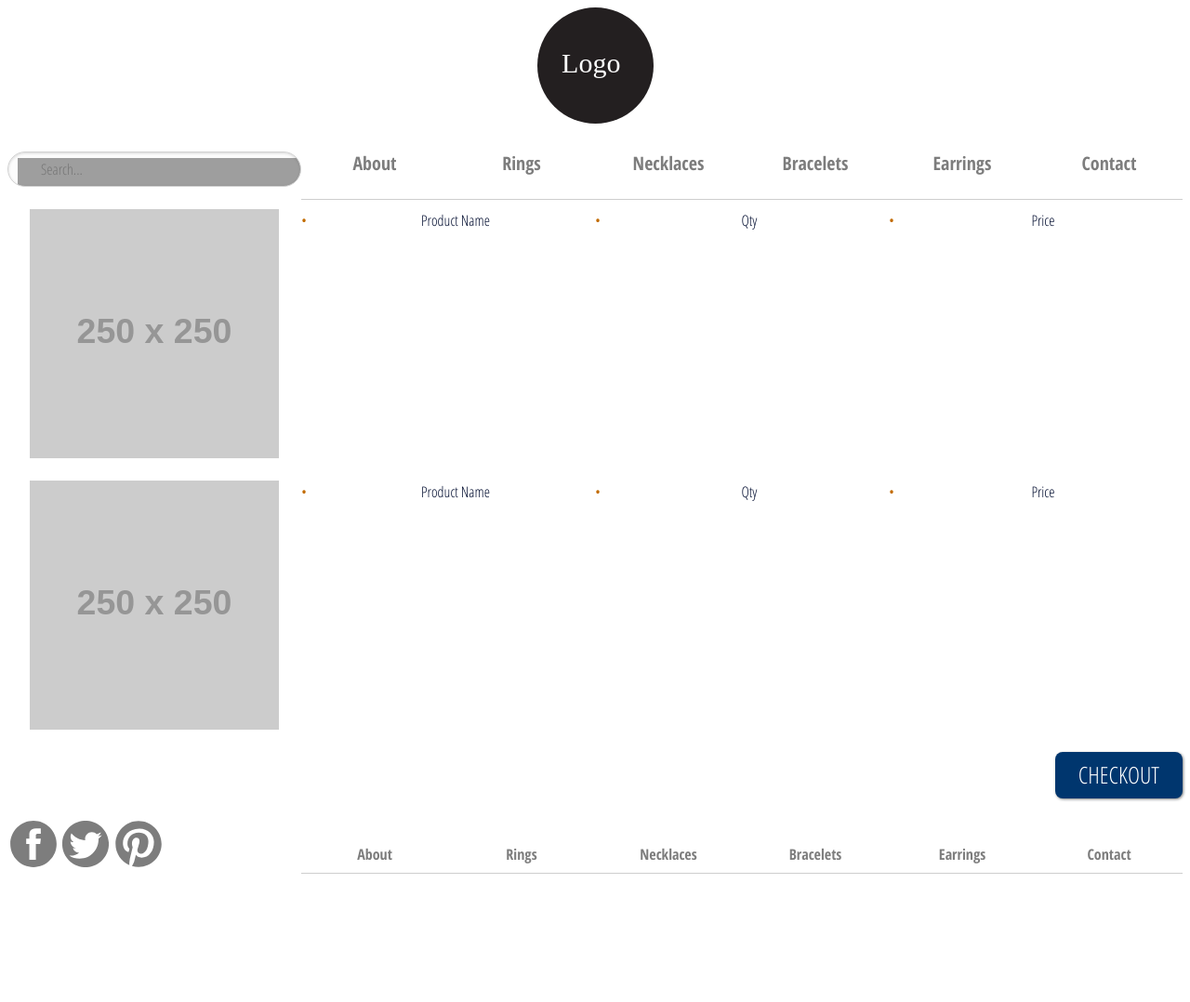
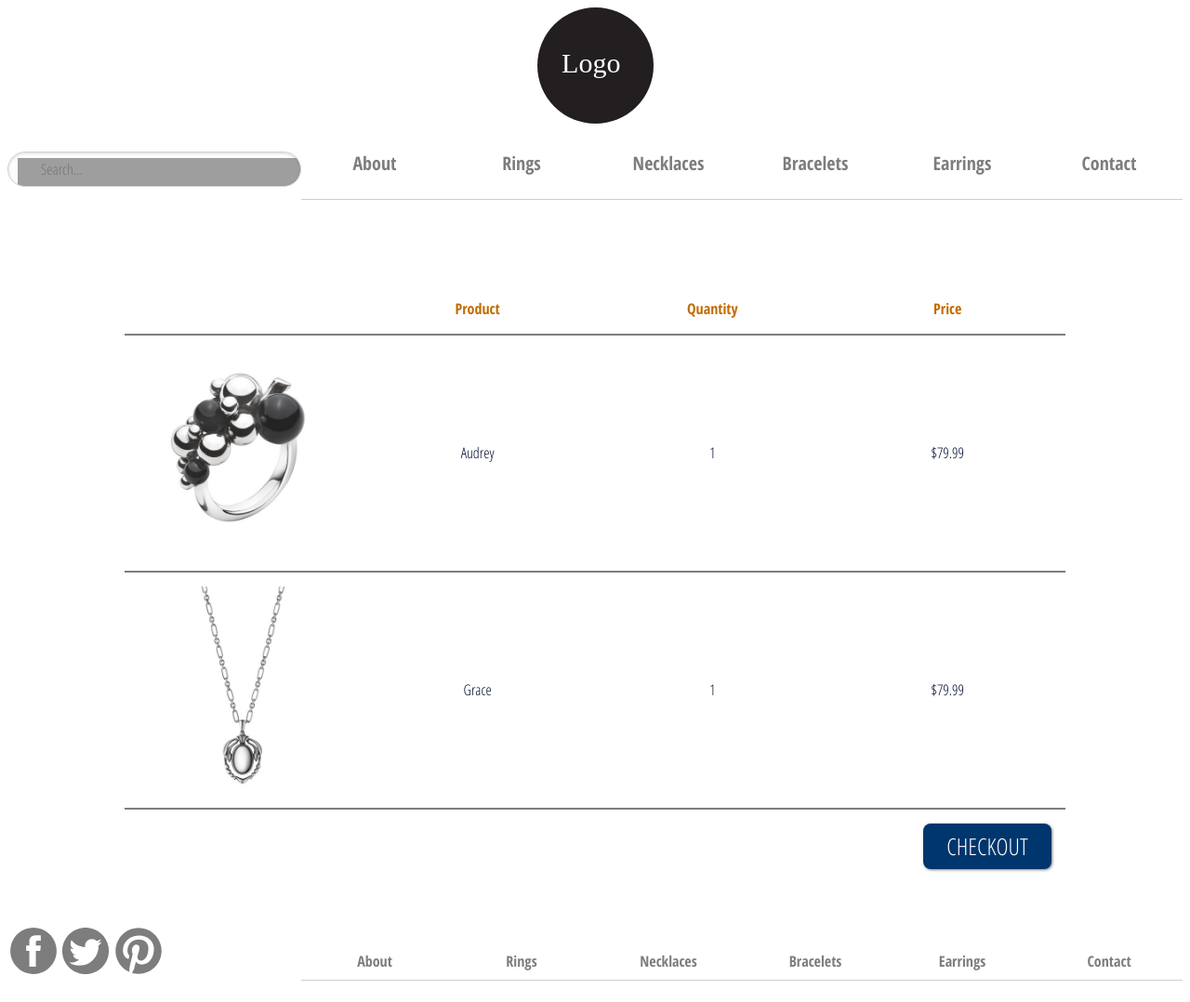
Before and after one commit to kaylaaraujo/ecommerce-website, a Jekyll site: the page built from cart.html, in a window 1280 px wide. Shown: the whole page at 93% size. Built offline with Jekyll 4.4.1, drawn with Linux system fonts in a browser that asks for light colours; Markdown is read by kramdown in place of the engine named in the settings; before the commit the page ends 963 px from its top, so only the background shows below that; grey boxes are pictures that could not be loaded.

Commit message:
styled cart using table

```diff
--- a/cart.html
+++ b/cart.html
@@ -5,6 +5,35 @@ meta: Cart
 ---
 
 <h2 class="search">SHOPPING CART</h2>
+
+<table style="width:80%">
+	<tr>
+		<th></th>
+		<th>Product</th>
+		<th>Quantity</th>
+		<th>Price</th>
+	</tr>
+	<tr>
+		<td><img src="images/products/ring2.jpg" class="img-flex" alt="audrey ring"></td>
+		<td>Audrey</td>
+		<td>1</td>
+		<td>$79.99</td>
+	</tr>
+	<tr>
+		<td><img src="images/products/necklace2.jpg" class="img-flex" alt="audrey ring"></td>
+		<td>Grace</td>
+		<td>1</td>
+		<td>$79.99</td>
+	</tr>
+	<tr>
+		<td style="border-bottom:none"></td>
+		<td style="border-bottom:none"></td>
+		<td style="border-bottom:none"></td>
+		<td style="border-bottom:none"><a class="btn giga" href="{{site.baseurl}}/thank-you.html">CHECKOUT</a></td>
+	</tr>
+</table>
+
+<!--
 
 <div class="grid product-cart unit-s-1">
 	<div class="gutter unit unit-s-1 unit-m-1-4 unit-l-1-4">
@@ -47,4 +76,4 @@ meta: Cart
 	</div>
 </div>
 
-<a class="btn giga" href="{{site.baseurl}}/thank-you.html">CHECKOUT</a>
+-->
```
